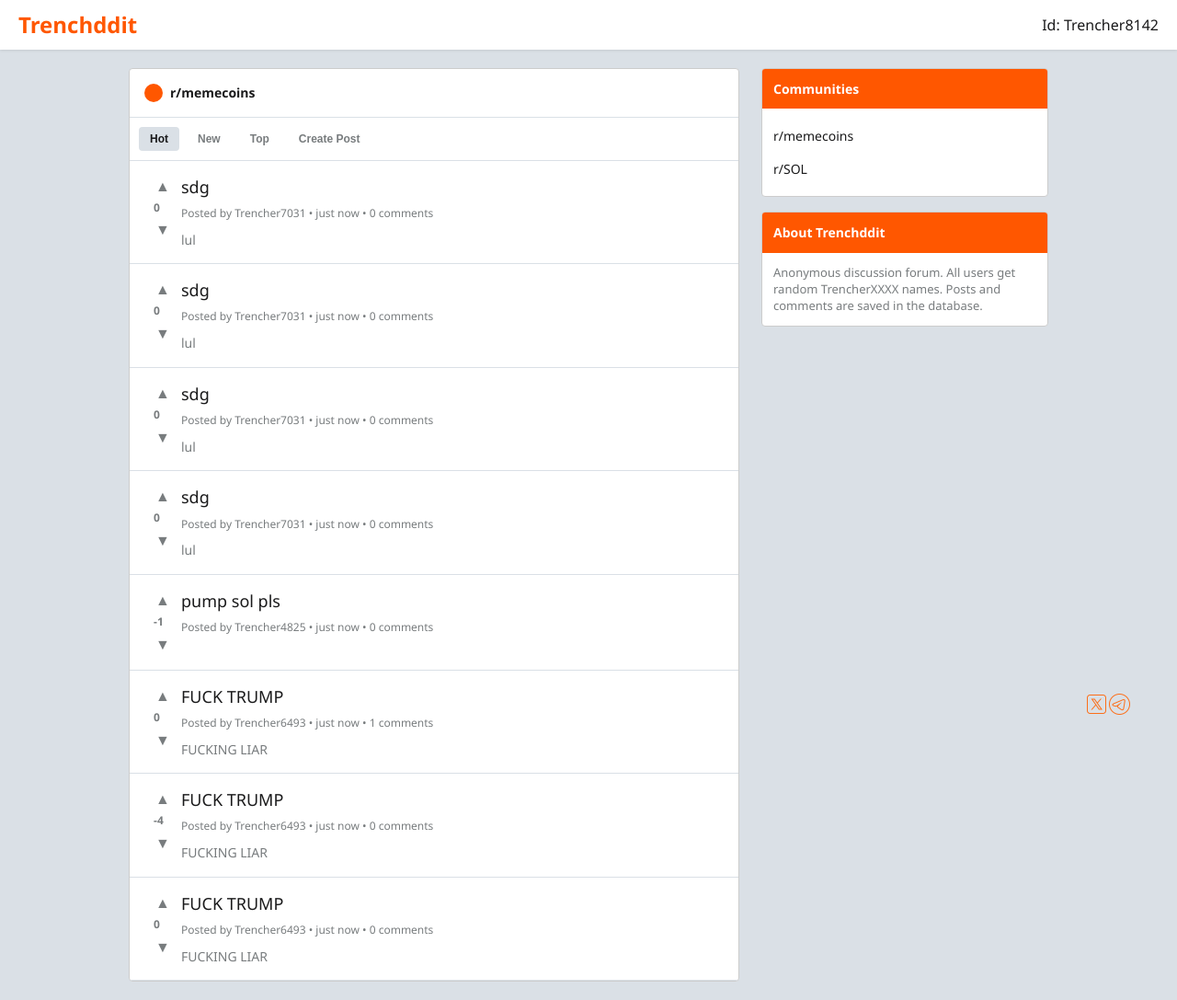
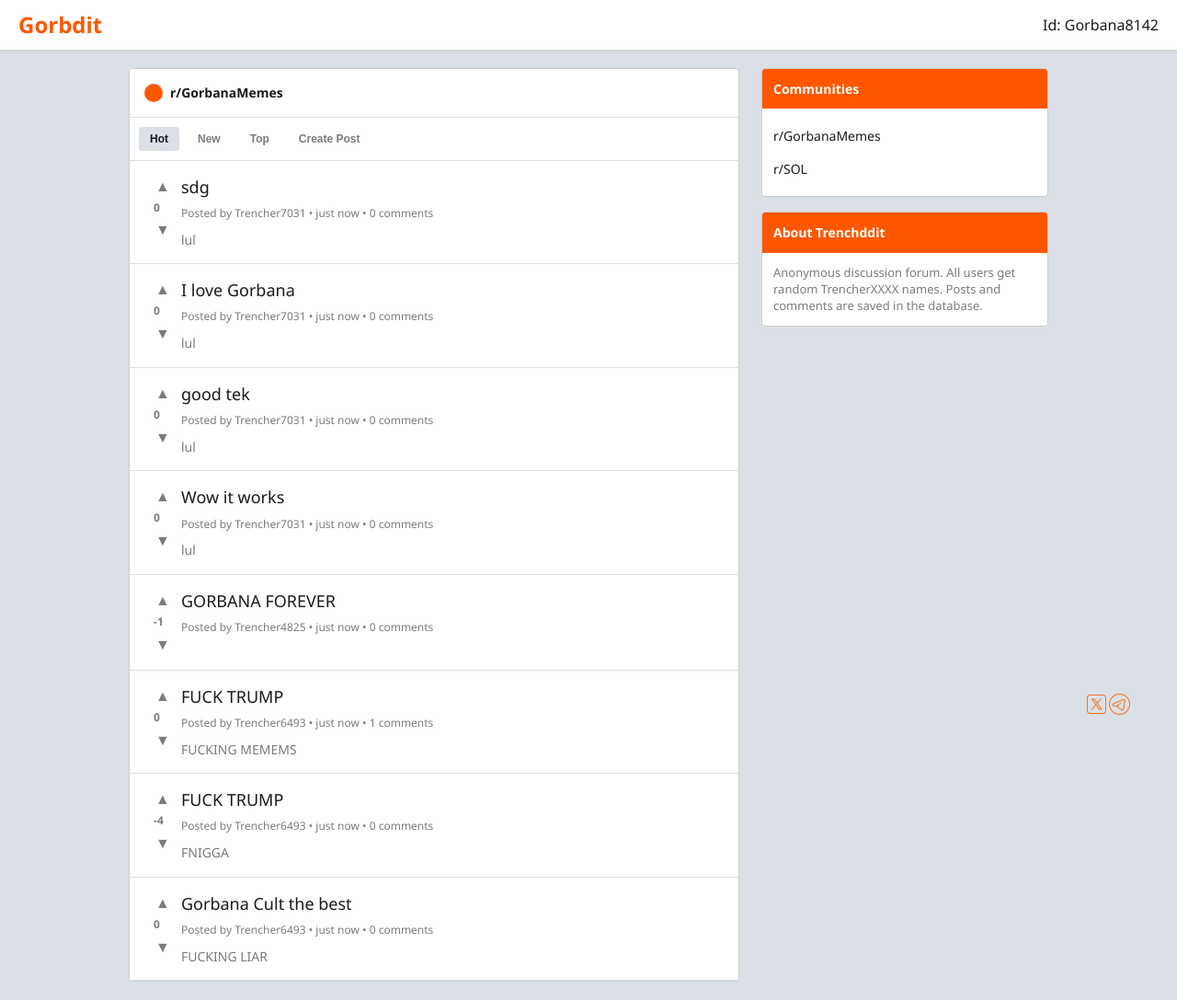
Before and after one commit to stopgamepull/reddit, a plain HTML site: page index.html in a window 1280 px wide. Shown: the whole page at 92% size. Drawn offline with Linux system fonts and the light colour scheme.

Commit message:
Update index.html

```diff
--- a/index.html
+++ b/index.html
@@ -2,7 +2,7 @@
     <meta charset="UTF-8">
     <meta name="viewport" content="width=device-width, initial-scale=1.0">
     <link rel="shortcut icon" href="images/image.png" type="image/png">
-    <title>Trenchddit</title>
+    <title>Gorbdit</title>
     <style>
         :root {
             --orange: #FF5700;
@@ -364,8 +364,8 @@
 </head>
 <body>
     <header>
-        <a href="index.php" class="logo">Trenchddit</a>
-        <div class="user-info">Id: <span id="current-username">Trencher8142</span></div>
+        <a href="index.php" class="logo">Gorbdit</a>
+        <div class="user-info">Id: <span id="current-username">Gorbana8142</span></div>
     </header>
     <div class="icon-block">
         <a href="https://x.com/Sol_Trenchddit" class="icon-link" style="background-image: url('images/icons2.png');"></a>
@@ -376,7 +376,7 @@
         <div class="main-content">
             <div class="current-community">
                 <div class="community-icon"></div>
-                <span id="current-community-name">r/memecoins</span>
+                <span id="current-community-name">r/GorbanaMemes</span>
             </div>
 
             <div class="sort-options">
@@ -412,7 +412,7 @@
                                     </form>
                                 </div>
                                 <div class="post-content">
-                                    <a href="index.php?community=memecoins&post_id=8" class="post-title">sdg</a>
+                                    <a href="index.php?community=memecoins&post_id=8" class="post-title">I love Gorbana</a>
                                     <div class="post-meta">Posted by Trencher7031 • just now • 0 comments</div>
                                                                             <div class="post-text" style="margin-top: 10px; font-size: 14px; color: var(--text-gray);">lul</div>
                                                                     </div>
@@ -427,7 +427,7 @@
                                     </form>
                                 </div>
                                 <div class="post-content">
-                                    <a href="index.php?community=memecoins&post_id=7" class="post-title">sdg</a>
+                                    <a href="index.php?community=memecoins&post_id=7" class="post-title">good tek</a>
                                     <div class="post-meta">Posted by Trencher7031 • just now • 0 comments</div>
                                                                             <div class="post-text" style="margin-top: 10px; font-size: 14px; color: var(--text-gray);">lul</div>
                                                                     </div>
@@ -442,7 +442,7 @@
                                     </form>
                                 </div>
                                 <div class="post-content">
-                                    <a href="index.php?community=memecoins&post_id=6" class="post-title">sdg</a>
+                                    <a href="index.php?community=memecoins&post_id=6" class="post-title">Wow it works</a>
                                     <div class="post-meta">Posted by Trencher7031 • just now • 0 comments</div>
                                                                             <div class="post-text" style="margin-top: 10px; font-size: 14px; color: var(--text-gray);">lul</div>
                                                                     </div>
@@ -457,7 +457,7 @@
                                     </form>
                                 </div>
                                 <div class="post-content">
-                                    <a href="index.php?community=memecoins&post_id=5" class="post-title">pump sol pls</a>
+                                    <a href="index.php?community=memecoins&post_id=5" class="post-title">GORBANA FOREVER</a>
                                     <div class="post-meta">Posted by Trencher4825 • just now • 0 comments</div>
                                                                     </div>
                             </div>
@@ -473,7 +473,7 @@
                                 <div class="post-content">
                                     <a href="index.php?community=memecoins&post_id=4" class="post-title">FUCK TRUMP</a>
                                     <div class="post-meta">Posted by Trencher6493 • just now • 1 comments</div>
-                                                                            <div class="post-text" style="margin-top: 10px; font-size: 14px; color: var(--text-gray);">FUCKING LIAR</div>
+                                                                            <div class="post-text" style="margin-top: 10px; font-size: 14px; color: var(--text-gray);">FUCKING MEMEMS</div>
                                                                     </div>
                             </div>
                                                     <div class="post">
@@ -488,7 +488,7 @@
                                 <div class="post-content">
                                     <a href="index.php?community=memecoins&post_id=3" class="post-title">FUCK TRUMP</a>
                                     <div class="post-meta">Posted by Trencher6493 • just now • 0 comments</div>
-                                                                            <div class="post-text" style="margin-top: 10px; font-size: 14px; color: var(--text-gray);">FUCKING LIAR</div>
+                                                                            <div class="post-text" style="margin-top: 10px; font-size: 14px; color: var(--text-gray);">FNIGGA</div>
                                                                     </div>
                             </div>
                                                     <div class="post">
@@ -501,7 +501,7 @@
                                     </form>
                                 </div>
                                 <div class="post-content">
-                                    <a href="index.php?community=memecoins&post_id=2" class="post-title">FUCK TRUMP</a>
+                                    <a href="index.php?community=memecoins&post_id=2" class="post-title">Gorbana Cult the best</a>
                                     <div class="post-meta">Posted by Trencher6493 • just now • 0 comments</div>
                                                                             <div class="post-text" style="margin-top: 10px; font-size: 14px; color: var(--text-gray);">FUCKING LIAR</div>
                                                                     </div>
@@ -513,7 +513,7 @@
             <div class="community-card">
                 <div class="community-header">Communities</div>
                 <div class="community-list">
-                                            <a href="index.php?community=memecoins">r/memecoins</a>
+                                            <a href="index.php?community=memecoins">r/GorbanaMemes</a>
                                             <a href="index.php?community=SOL">r/SOL</a>
                                     </div>
             </div>
```
